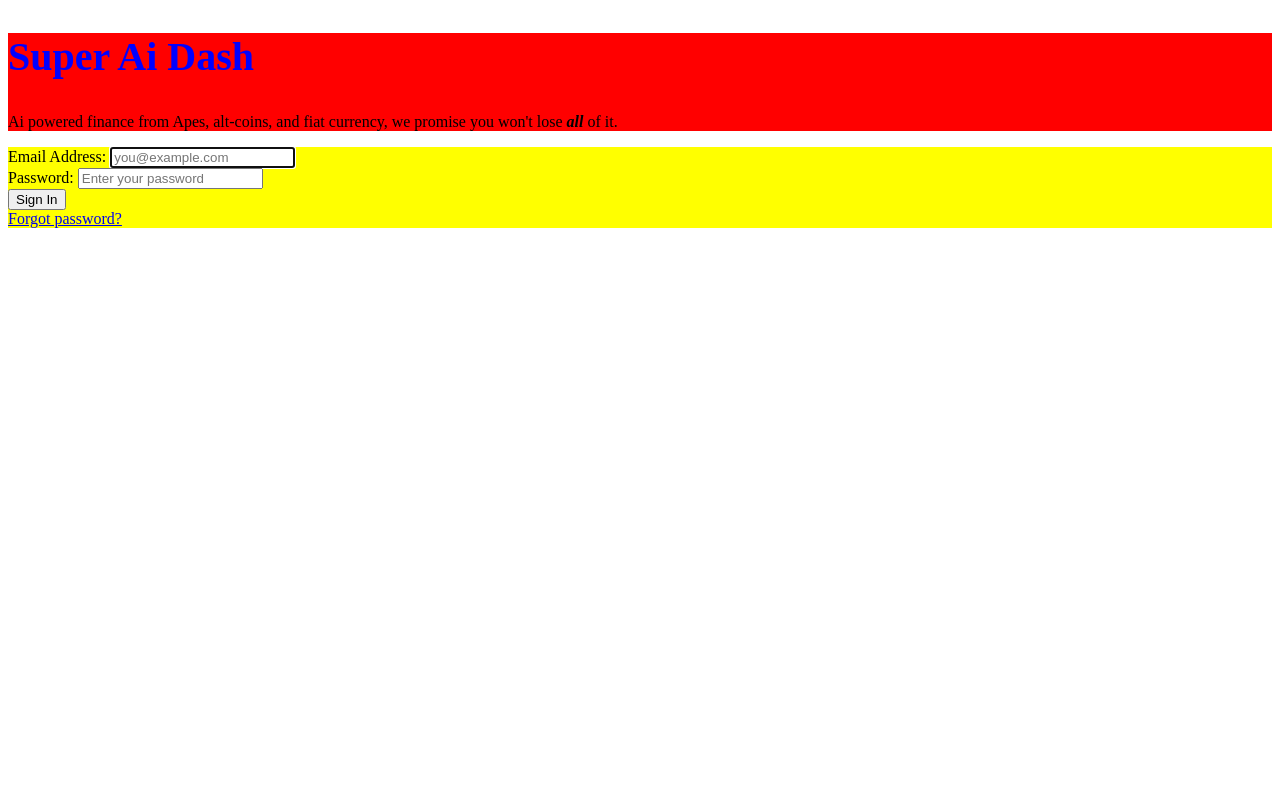
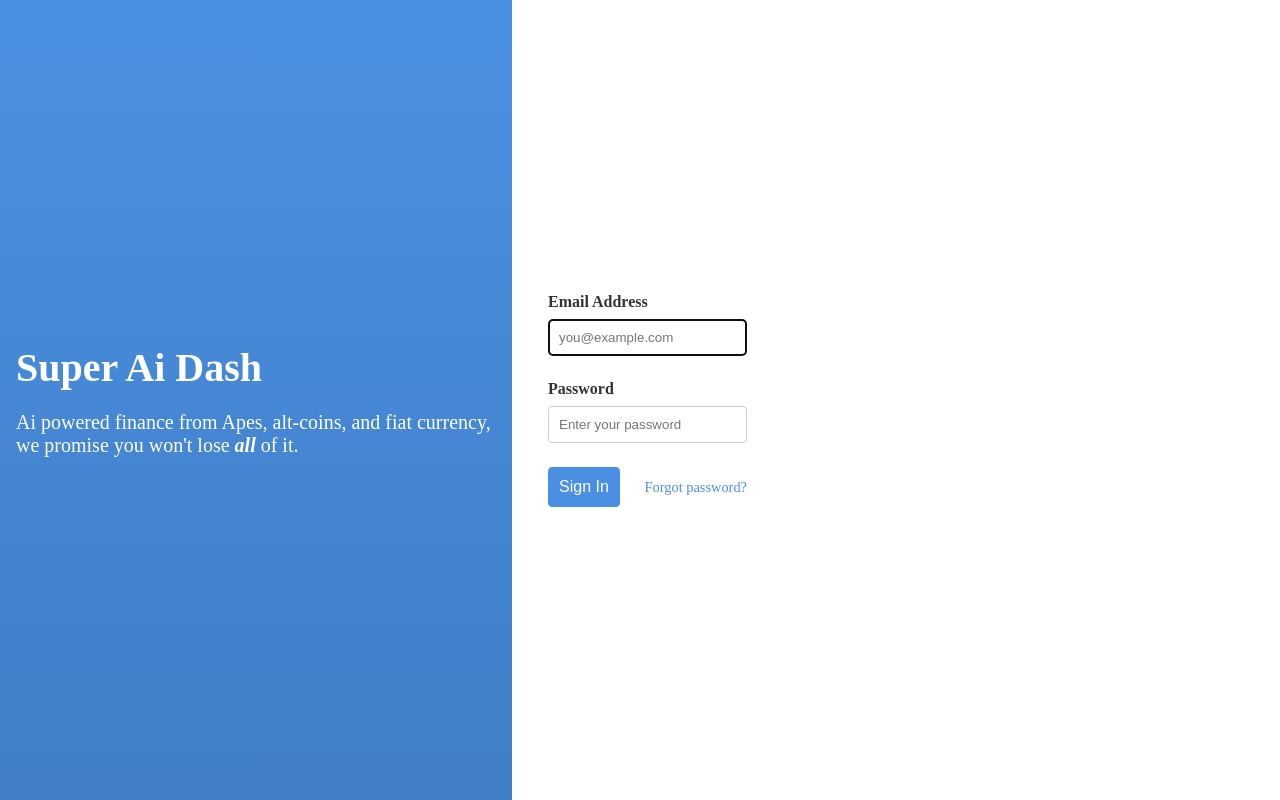
Before and after one commit to TJhayes22/lab5-css-foundations, a plain HTML site: page docs/index.html in a window 1280 px wide. Drawn offline with Linux system fonts and the light colour scheme.

Commit message:
Worked on CSS for the web page. Got basic style done including the two columns. Need to work on implementing flex boxes correctly for labels and inputs.

```diff
--- a/docs/index.html
+++ b/docs/index.html
@@ -5,48 +5,31 @@
     <meta name="viewport" content="width=device-width, initial-scale=1.0">
     <title>Lab 5 - Login Page</title>
     <link rel="stylesheet" href="styles.css">
-    <style>
-        h1 {
-            color: blue;
-            font-size: 2.5rem;
-        }
-
-        form-field {
-            display: block;
-        }
-
-        #login-info {
-            background-color: red;;
-        }
-        #login-form {
-            background-color: yellow;
-        }
-    </style>
 </head>
 <body>
     <section id="login-info">
-        <h1>Super Ai Dash</h1>
+        <h1><strong>Super Ai Dash</strong></h1>
         <p class="description">Ai powered finance from Apes, alt-coins, and fiat currency, we promise you won't lose <i><strong>all</strong></i> of it.</p>
     </section>
     <section id ="login-form">
         <form action="login.php" method="post" class="login-form">
             <form-field>
-                <label for="emailField">Email Address:</label>
+                <label for="emailField">Email Address</label>
                 <input type="email" id="emailField" name="email" placeholder="you@example.com" autofocus required>
             </form-field>
 
             <form-field>
-                <label for="passwordField">Password:</label>
+                <label for="passwordField">Password</label>
                 <input type="password" id="passwordField" name="password" placeholder="Enter your password" required>
             </form-field>
 
-            <form-field>
-                <button type="submit">Sign In</button>
-            </form-field>
+            <sign-in-and-forgot-password>
+                <button id="sign-in" type="submit">Sign In</button>
 
-            <password-recovery>
-                <a href="forgot.php">Forgot password?</a>
-            </password-recovery>
+                <password-recovery>
+                    <a id="forgot-password" href="forgot.php">Forgot password?</a>
+                </password-recovery>
+            </sign-in-and-forgot-password>
         </form>
     </section>
 </body>
--- a/docs/styles.css
+++ b/docs/styles.css
@@ -0,0 +1,111 @@
+:root {
+    --primary-color: #4a90e2;
+    --white: #ffffff;
+    --text-color: #333;
+    --font-family: 'Arial', sans-serif;
+    --font-size-base: 16px;
+    --spacing-base: 1rem;
+    --border-radius: 4px;
+    --hover-color: #ffffff;
+}
+
+* {
+    box-sizing: border-box;
+    margin: 0;
+    padding: 0;
+}
+
+h1 {
+    font-size: 2.5rem;
+}
+
+p {
+    font-size: 1.25rem;
+}
+
+body {
+    display: grid;
+    grid-template-columns: 40% 60%;
+    gap: 20px;
+    height: 100vh;
+}
+
+#login-info {
+    flex-direction: column;
+    color: var(--white);
+    background: linear-gradient(to bottom, var(--primary-color), #407fc7);
+    display: flex;
+    justify-content: center;
+    align-items: left;
+    padding-left: var(--spacing-base);
+}
+
+#login-info h1{
+    margin-bottom: 20px;
+}
+
+#login-form {
+    color: var(--text-color);
+    background-color: var(--white);
+    display: flex;
+    justify-content: left;
+    align-items: center;
+    padding-left: var(--spacing-base);
+}
+
+form-field {
+    display: flex;
+    flex-direction: column;
+}
+
+form-field label {
+    margin-bottom: 8px;
+    font-weight: bold;
+}
+
+form-field input {
+    padding: 10px;
+    border: 1px solid #ccc;
+    border-radius: var(--border-radius);
+    margin-bottom: 24px;
+    display: flex; /* ensure the input can take full width */
+    width: 100%; /* fill the form-field container */
+    box-sizing: border-box; /* include padding & border in the width calculation */
+}
+
+sign-in-and-forgot-password {
+    display: flex;
+    justify-content: space-between;
+    align-items: center;
+    width: 100%;
+}
+
+#sign-in {
+    background-color: var(--primary-color);
+    color: var(--white);
+    border: 1px solid #4a90e2;
+    padding: 10px;
+    border-radius: var(--border-radius);
+    cursor: pointer;
+    font-size: 1rem;
+    transition: background 0.3s ease, transform 0.2s ease;
+}
+
+#sign-in:hover {
+    background-color: var(--hover-color);
+    color: var(--primary-color);
+}
+
+password-recovery {
+    text-align: right;
+}
+
+password-recovery a {
+    color: var(--primary-color);
+    text-decoration: none;
+    font-size: 0.9rem;
+}
+
+password-recovery a:hover {
+    text-decoration: underline;
+}
```
